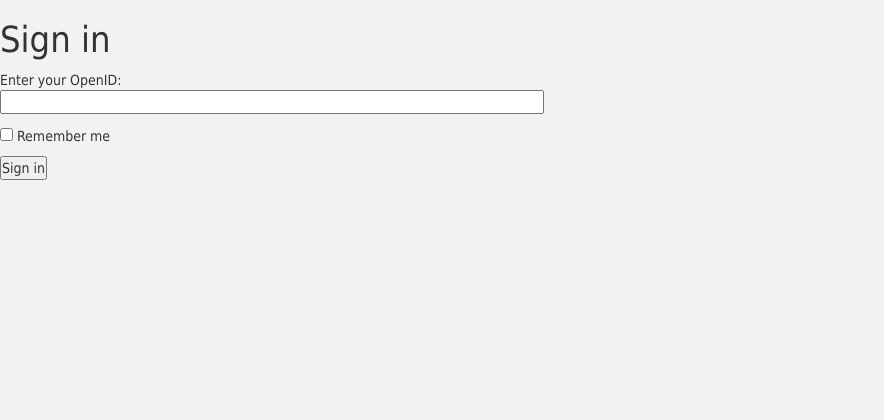
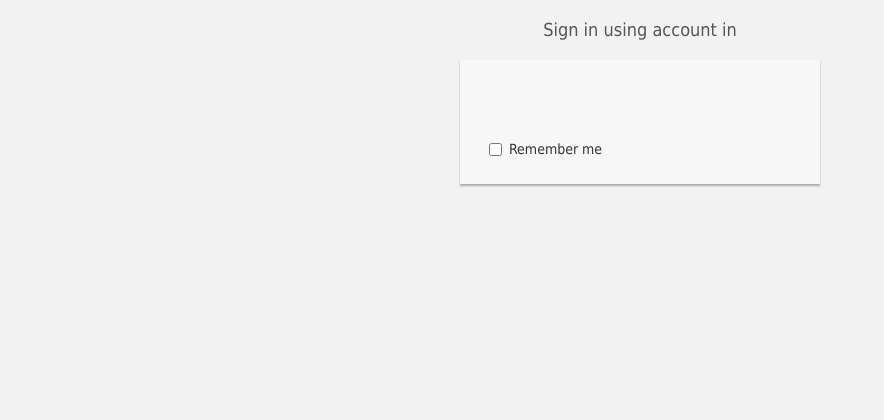
Before and after one commit to ManGregory/smeta, a Flask app: template templates/login.html in a window 1280 px wide. Shown: the top 420 px of the page, without its empty margins (0-884 px from the left). After the commit the page ends 187 px from the top, so only its background shows below. Run offline with Flask 2, Linux system fonts and the light colour scheme; the template is opened without the code that fills it: values that come from a table or form of the project are taken from there, most other values are stand-ins (such as "Sample title", 1, 10 or a date in 2020); form fields are guessed from the names that the template uses; parts of the project's set-up code (start-up, migrations or seed data) failed here and were passed over; some libraries are stand-ins or nearby versions.

Commit message:
added sign in page markup, begin developing openid sign in

```diff
--- a/app.py
+++ b/app.py
@@ -1,5 +1,5 @@
 import os
-from flask import Flask, render_template, send_from_directory
+from flask import Flask, render_template, flash, redirect, session, url_for, request, g
 from forms import LoginForm
 
 # initialization
@@ -11,6 +11,7 @@
 
 # controllers
 @app.route("/")
+@app.route("/index")
 def index():
 	projects = [
 		{
@@ -25,9 +26,12 @@
 @app.route("/login", methods = ['GET', 'POST'])
 def login():
 	form = LoginForm()
+	if form.validate_on_submit():
+	 	return redirect(url_for('index'))
 	return render_template('login.html',
 		title = 'Sign in',
-		form = form)
+		form = form,
+		providers = app.config['OPENID_PROVIDERS'])
 
 @app.route("/favicon.ico")
 def favicon():
--- a/config.py
+++ b/config.py
@@ -1,2 +1,8 @@
 CSRF_ENABLED = True
 SECRET_KEY = '52be9208-e113-476e-9391-9793cc30ea16'
+
+OPENID_PROVIDERS = [
+    { 'name': 'google-plus', 'url': 'https://www.google.com/accounts/o8/id' },
+    { 'name': 'vk', 'url': 'http://vkontakteid.ru/'},
+    { 'name': 'facebook', 'url': 'http://facebook-openid.appspot.com/'}
+]
--- a/forms.py
+++ b/forms.py
@@ -1,7 +1,7 @@
 from flask.ext.wtf import Form
-from wtforms.fields import TextField, BooleanField
+from wtforms.fields import HiddenField, BooleanField
 from wtforms.validators import Required
 
 class LoginForm(Form):
-	openid = TextField('openid', validators = [Required])
+	openid = HiddenField('openid', validators = [Required()])
 	remember_me = BooleanField('remember_me', default = False)
--- /dev/null
+++ b/static/css/login.css
@@ -0,0 +1,69 @@
+.form-signin
+{
+    max-width: 330px;
+    padding: 15px;
+    margin: 0 auto;
+}
+
+.form-signin .form-signin-heading, .form-signin .checkbox
+{
+    margin-bottom: 10px;
+}
+
+.form-signin .checkbox
+{
+    font-weight: normal;
+}
+
+.form-signin .form-control
+{
+    position: relative;
+    font-size: 16px;
+    height: auto;
+    padding: 10px;
+    -webkit-box-sizing: border-box;
+    -moz-box-sizing: border-box;
+    box-sizing: border-box;
+}
+
+.form-signin .form-control:focus
+{
+    z-index: 2;
+}
+
+.form-signin input[type="text"]
+{
+    margin-bottom: -1px;
+    border-bottom-left-radius: 0;
+    border-bottom-right-radius: 0;
+}
+
+.form-signin input[type="password"]
+{
+    margin-bottom: 10px;
+    border-top-left-radius: 0;
+    border-top-right-radius: 0;
+}
+
+.account-wall
+{
+    margin-top: 20px;
+    padding-top: 20px;
+    /*padding: 40px 0px 20px 0px; */
+    background-color: #f7f7f7;
+    -moz-box-shadow: 0px 2px 2px rgba(0, 0, 0, 0.3);
+    -webkit-box-shadow: 0px 2px 2px rgba(0, 0, 0, 0.3);
+    box-shadow: 0px 2px 2px rgba(0, 0, 0, 0.3);
+}
+
+.login-title
+{
+    color: #555;
+    font-size: 18px;
+    font-weight: 400;
+    display: block;
+}
+
+label.checkbox {
+    margin-left: 19px;
+}
--- a/templates/base.html
+++ b/templates/base.html
@@ -16,6 +16,8 @@
 
     <!-- Custom styles for this template -->
     <link href="{{ url_for('static', filename='css/style.css') }}" rel="stylesheet">
+    {% block css %}
+    {% endblock %}
     <!-- HTML5 shim and Respond.js IE8 support of HTML5 elements and media queries -->
     <!--[if lt IE 9]>
       <script src="https://oss.maxcdn.com/html5shiv/3.7.2/html5shiv.min.js"></script>
--- a/templates/login.html
+++ b/templates/login.html
@@ -1,15 +1,38 @@
 {% extends "base.html" %}
+{% block css %}
+    <link href="{{ url_for('static', filename='css/login.css') }}" rel="stylesheet">
+    <link href="{{ url_for('static', filename='css/bootstrap-social.css') }}" rel="stylesheet">
+    <link href="//maxcdn.bootstrapcdn.com/font-awesome/4.2.0/css/font-awesome.min.css" rel="stylesheet">
+{% endblock %}
 {% block content %}
-  <h1>Sign in</h1>
-  <form action="" method="post" name="login">
-    {{ form.csrf_token }}
-    <p>Enter your OpenID: <br>
-      {{form.openid(size=80)}}
-      {% for error in form.errors.openid %}
-      <span style="color: red">{{error}}</span>
-      {% endfor %}<br />
-    </p>
-    <p>{{form.remember_me}} Remember me</p>
-    <p><input type="submit" value="Sign in"></p>
-  </form>
+  <div class="container">
+    <div class="row">
+        <div class="col-sm-6 col-md-4 col-md-offset-4">
+            <h1 class="text-center login-title">Sign in using account in</h1>
+            <div class="account-wall">
+                <form class="form-signin" name="login" method="post">
+                  {{ form.hidden_tag() }}
+                  {% for pr in providers %}
+                    <a class="btn btn-social-icon btn-{{pr.name}}" href="javascript:setOpenId('{{pr.url}}');">
+                      <i class="fa fa-{{pr.name}}"></i>
+                    </a>
+                  {% endfor %}
+                  <label class="checkbox">
+                    <input type="checkbox" value="remember-me" name="remember_me" id="remember_me">
+                    Remember me
+                </label>
+                  </label>
+                </form>
+            </div>
+        </div>
+    </div>
+</div>
 {% endblock %}
+{% block js_footer %}
+  <script type="text/javascript">
+    function setOpenId(url) {
+      $('input[name=openid]').val(url);
+      $('form.form-signin').submit();
+    }
+  </script>
+{% endblock %}
```
Also changed, not shown: static/css/bootstrap-social.css (added).
